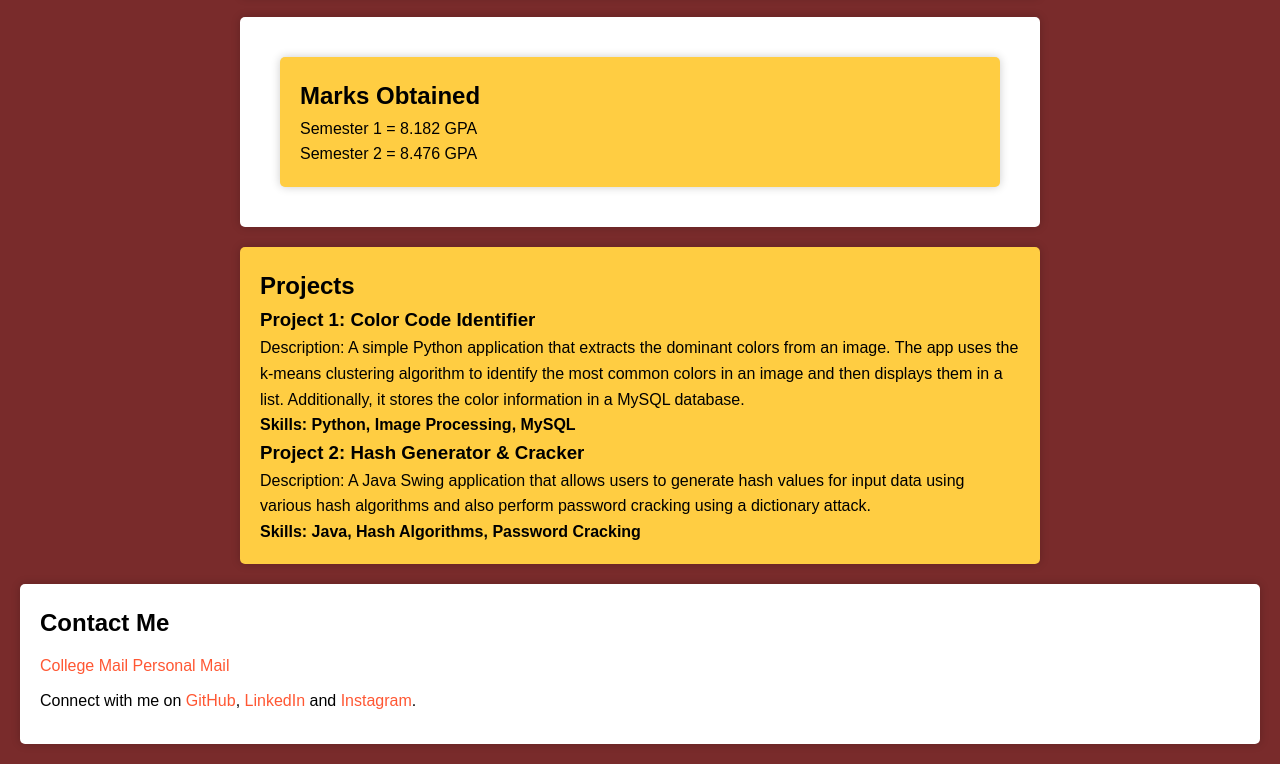
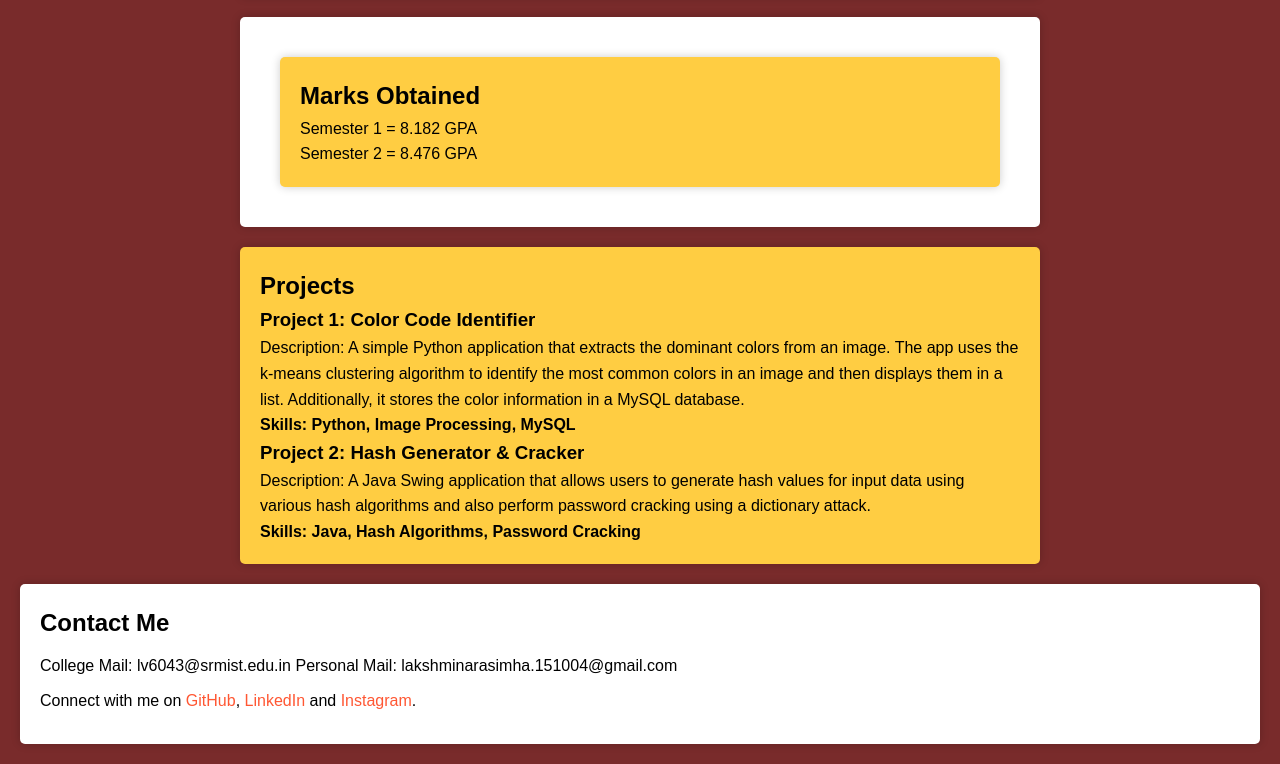
Before and after one commit to Lucivln/portfolio2, a plain HTML site: page index.html in a window 1280 px wide. Shown: the part 2187-2951 px from the top of the page. Drawn offline with Linux system fonts and the light colour scheme.

Commit message:
Update index.html

```diff
--- a/index.html
+++ b/index.html
@@ -98,8 +98,9 @@
         <!-- Your existing contact section content -->
         <h2>Contact Me</h2>
         <div class="contact-info">
-            <p><a href="mailto:lv6043@srmist.edu.in">College Mail</a>
-            <a href="mailto:lakshminarasimha.151004@gmail.com">Personal Mail</a></p>
+            <p>College Mail: lv6043@srmist.edu.in
+                Personal Mail: lakshminarasimha.151004@gmail.com
+            </p>
             <p>Connect with me on <a href="https://www.github.com/Lucivln" target="_blank">GitHub</a>, <a href="https://www.linkedin.com/in/lakshminarasimha-vijayaraghavan-37a78128a/" target="_blank">LinkedIn</a> and <a href="https://www.instagram.com/vln_2004/" target="_blank">Instagram</a>.</p>
         </div>
     </section>
```
